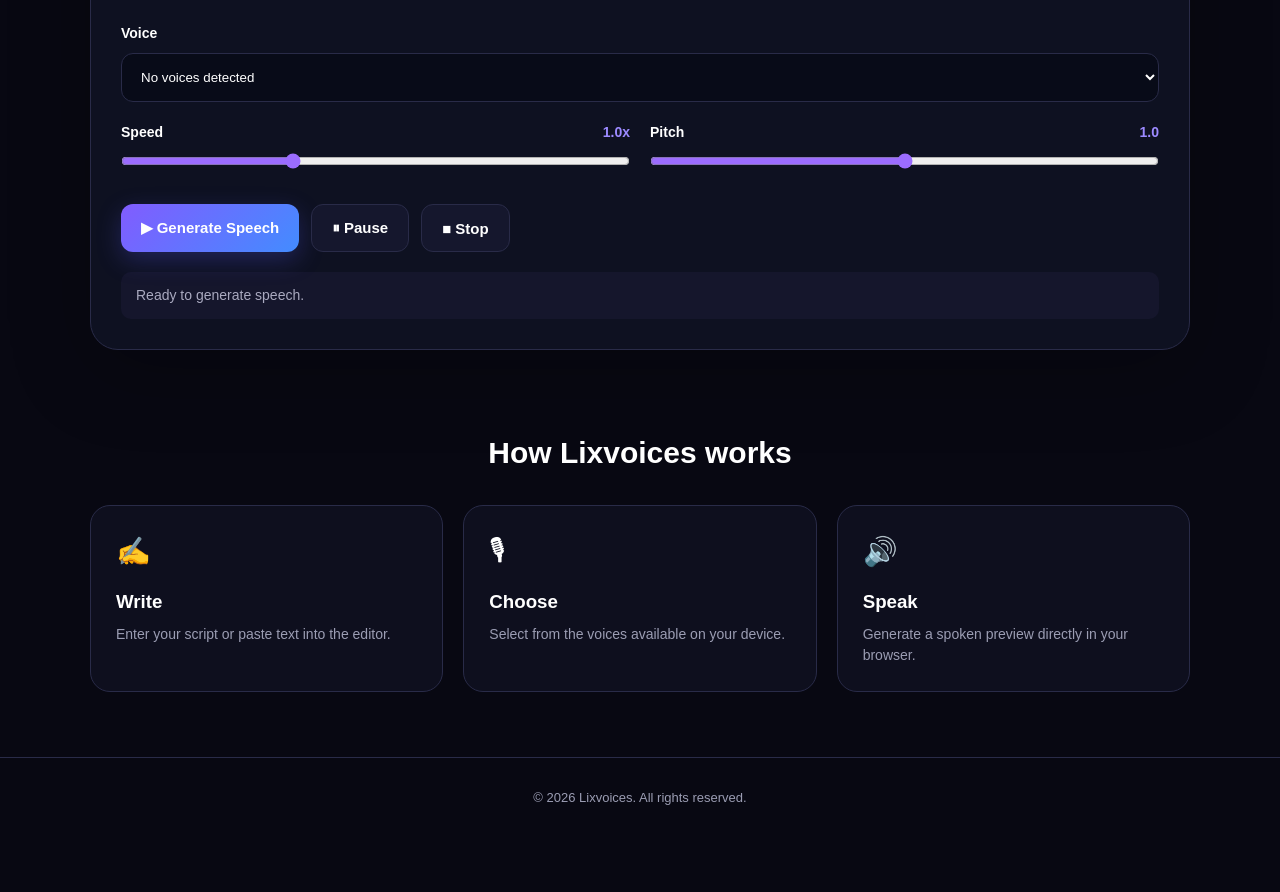
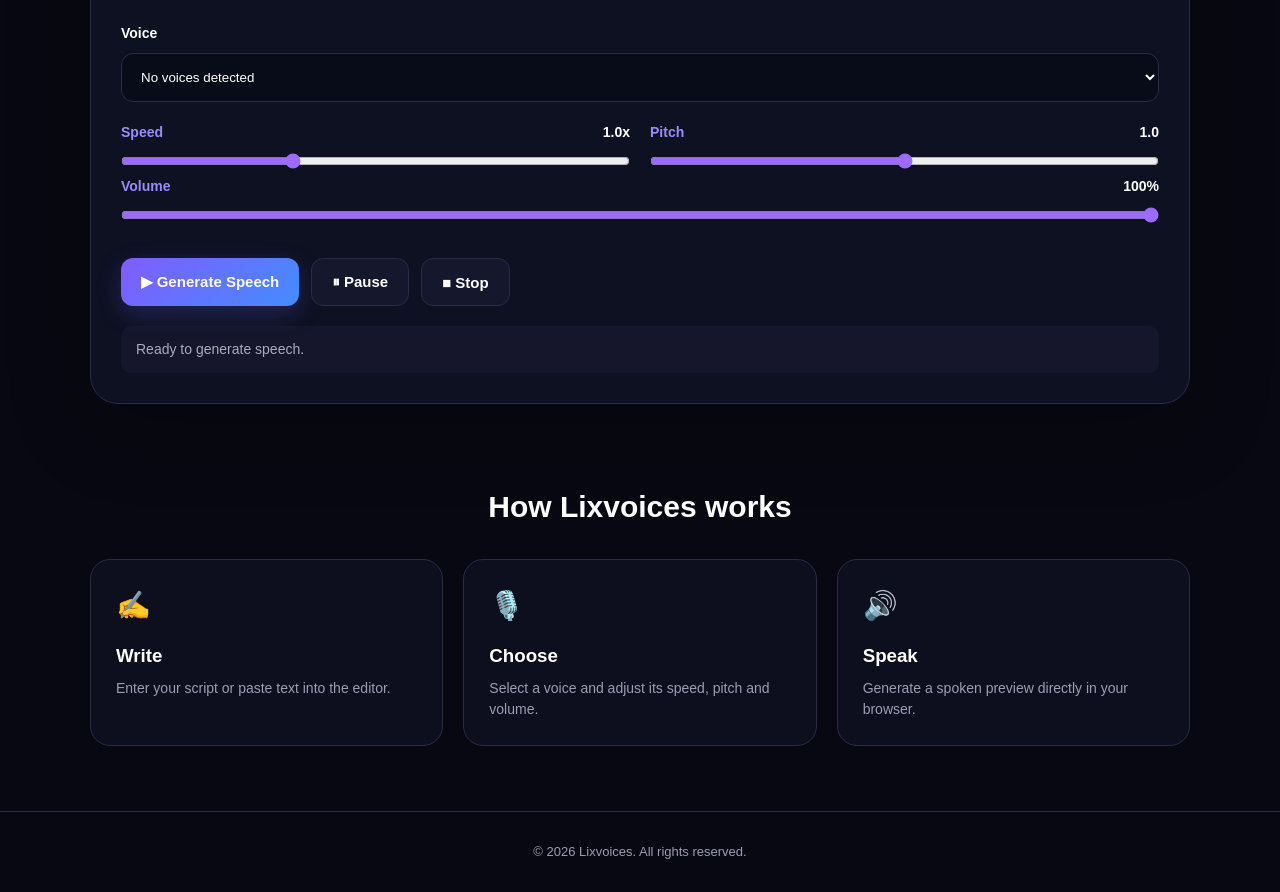
Before and after one commit to felixamadi68-bit/lixvoices-, a plain HTML site: page index.html in a window 1280 px wide. Shown: the part 1040-1932 px from the top of the page. Before the commit the page ends 1878 px from the top, so only its background shows below. Drawn offline with Linux system fonts and the light colour scheme.

Commit message:
index.html

```diff
--- a/index.html
+++ b/index.html
@@ -7,7 +7,7 @@
     <title>Lixvoices - AI Voice Studio</title>
 
     <meta name="description"
-          content="Lixvoices is a modern voice studio for turning text into natural speech directly in your browser.">
+          content="Lixvoices - Turn your words into natural speech.">
 
     <link rel="stylesheet" href="style.css">
 </head>
@@ -15,20 +15,21 @@
 <body>
 
 <header class="navbar">
+
     <div class="brand">
         <div class="logo">V</div>
         <span>Lixvoices</span>
     </div>
 
-        <button id="themeBtn" class="theme-btn" aria-label="Change theme">
-            ☼
-        </button>
+    <button id="themeBtn" class="theme-btn">☼</button>
+
 </header>
 
 
 <main class="container">
 
     <section class="hero">
+
         <p class="eyebrow">AI-STYLE VOICE STUDIO</p>
 
         <h1>
@@ -40,6 +41,7 @@
             Write your script, choose a voice, adjust the sound
             and generate speech directly in your browser.
         </p>
+
     </section>
 
 
@@ -61,6 +63,7 @@
     <section class="studio-card">
 
         <div class="section-header">
+
             <div>
                 <h2>Script</h2>
                 <p>Paste or type up to 3,000 words.</p>
@@ -69,41 +72,61 @@
             <button id="clearBtn" class="clear-btn">
                 Clear
             </button>
+
         </div>
 
 
         <div class="counter">
-                <span id="wordCount">0 / 3,000 words</span>
-                <span id="charCount">0 characters</span>
+
+            <span id="wordCount">
+                0 / 3,000 words
+            </span>
+
+            <span id="charCount">
+                0 characters
+            </span>
+
         </div>
 
 
         <textarea
             id="script"
+            placeholder="Type or paste your script here..."
             maxlength="20000"
-                placeholder="Type or paste your script here..."
         >Welcome to Lixvoices, a modern text-to-speech studio designed for creators, students, developers, and storytellers. Choose a voice, adjust the speed and pitch, then generate a natural spoken preview directly in your browser.</textarea>
 
 
         <div class="controls">
 
+
+            <!-- VOICE -->
+
             <div class="control-group">
+
                 <label for="voiceSelect">
                     Voice
                 </label>
 
                 <select id="voiceSelect">
-                        <option>Loading voices...</option>
+                    <option>
+                        Loading voices...
+                    </option>
                 </select>
+
             </div>
 
+
+            <!-- SPEED + PITCH -->
 
             <div class="control-row">
 
                 <div class="control-group">
+
                     <label for="speed">
-                            Speed
-                            <span id="speedValue">1.0x</span>
+                        <span>Speed</span>
+                        <strong id="speedValue">
+                            1.0x
+                        </strong>
                     </label>
 
                     <input
@@ -114,13 +137,17 @@
                         step="0.1"
                         value="1"
                     >
+
                 </div>
 
 
                 <div class="control-group">
+
                     <label for="pitch">
-                            Pitch
-                            <span id="pitchValue">1.0</span>
+                        <span>Pitch</span>
+                        <strong id="pitchValue">
+                            1.0
+                        </strong>
                     </label>
 
                     <input
@@ -131,65 +158,137 @@
                         step="0.1"
                         value="1"
                     >
-                    </div>
-
-                </div>
-
-
-                <div class="button-row">
-
-                    <button id="speakBtn" class="primary-btn">
-                        ▶ Generate Speech
-                    </button>
-
-                    <button id="pauseBtn" class="secondary-btn">
-                        ⏸ Pause
-                    </button>
-
-                    <button id="stopBtn" class="secondary-btn">
-                        ■ Stop
-                    </button>
 
                 </div>
 
             </div>
 
 
-            <div id="status" class="status">
+            <!-- VOLUME -->
+
+            <div class="control-group volume-control">
+
+                <label for="volume">
+
+                    <span>Volume</span>
+
+                    <strong id="volumeValue">
+                        100%
+                    </strong>
+
+                </label>
+
+                <input
+                    type="range"
+                    id="volume"
+                    min="0"
+                    max="1"
+                    step="0.05"
+                    value="1"
+                >
+
+            </div>
+
+
+            <!-- BUTTONS -->
+
+            <div class="button-row">
+
+                <button
+                    id="speakBtn"
+                    class="primary-btn"
+                >
+                    ▶ Generate Speech
+                </button>
+
+
+                <button
+                    id="pauseBtn"
+                    class="secondary-btn"
+                >
+                    ⏸ Pause
+                </button>
+
+
+                <button
+                    id="stopBtn"
+                    class="secondary-btn"
+                >
+                    ■ Stop
+                </button>
+
+            </div>
+
+
+            <!-- STATUS -->
+
+            <div
+                id="status"
+                class="status"
+            >
                 Ready to generate speech.
+            </div>
+
         </div>
 
     </section>
 
 
+    <!-- FEATURES -->
+
     <section class="info-section">
 
         <h2>How Lixvoices works</h2>
 
+
         <div class="features">
 
+
             <div class="feature">
-                    <div class="feature-icon">✍</div>
-                    <h3>Write</h3>
-                    <p>
-                        Enter your script or paste text into the editor.
-                    </p>
+
+                <div class="feature-icon">
+                    ✍️
                 </div>
 
-                <div class="feature">
-                    <div class="feature-icon">🎙</div>
-                    <h3>Choose</h3>
+                <h3>Write</h3>
+
                 <p>
-                        Select from the voices available on your device.
+                    Enter your script or paste text
+                    into the editor.
                 </p>
+
             </div>
 
+
             <div class="feature">
-                    <div class="feature-icon">🔊</div>
+
+                <div class="feature-icon">
+                    🎙️
+                </div>
+
+                <h3>Choose</h3>
+
+                <p>
+                    Select a voice and adjust its
+                    speed, pitch and volume.
+                </p>
+
+            </div>
+
+
+            <div class="feature">
+
+                <div class="feature-icon">
+                    🔊
+                </div>
+
                 <h3>Speak</h3>
+
                 <p>
-                        Generate a spoken preview directly in your browser.
+                    Generate a spoken preview
+                    directly in your browser.
                 </p>
+
             </div>
 
         </div>
@@ -200,9 +299,11 @@
 
 
 <footer>
+
     <p>
         © 2026 Lixvoices. All rights reserved.
     </p>
+
 </footer>
 
 
```
Lines whose indentation alone changed are shown as unchanged.
